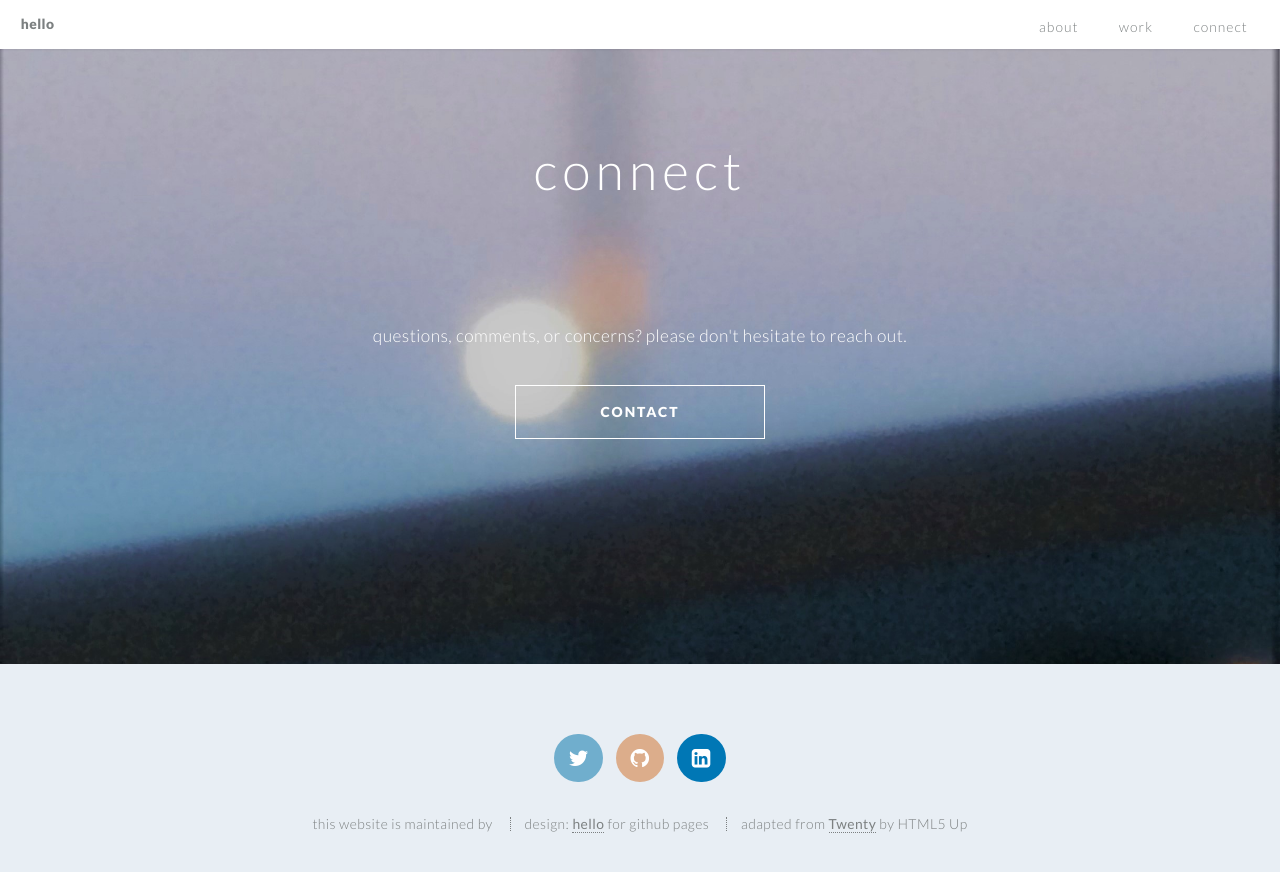
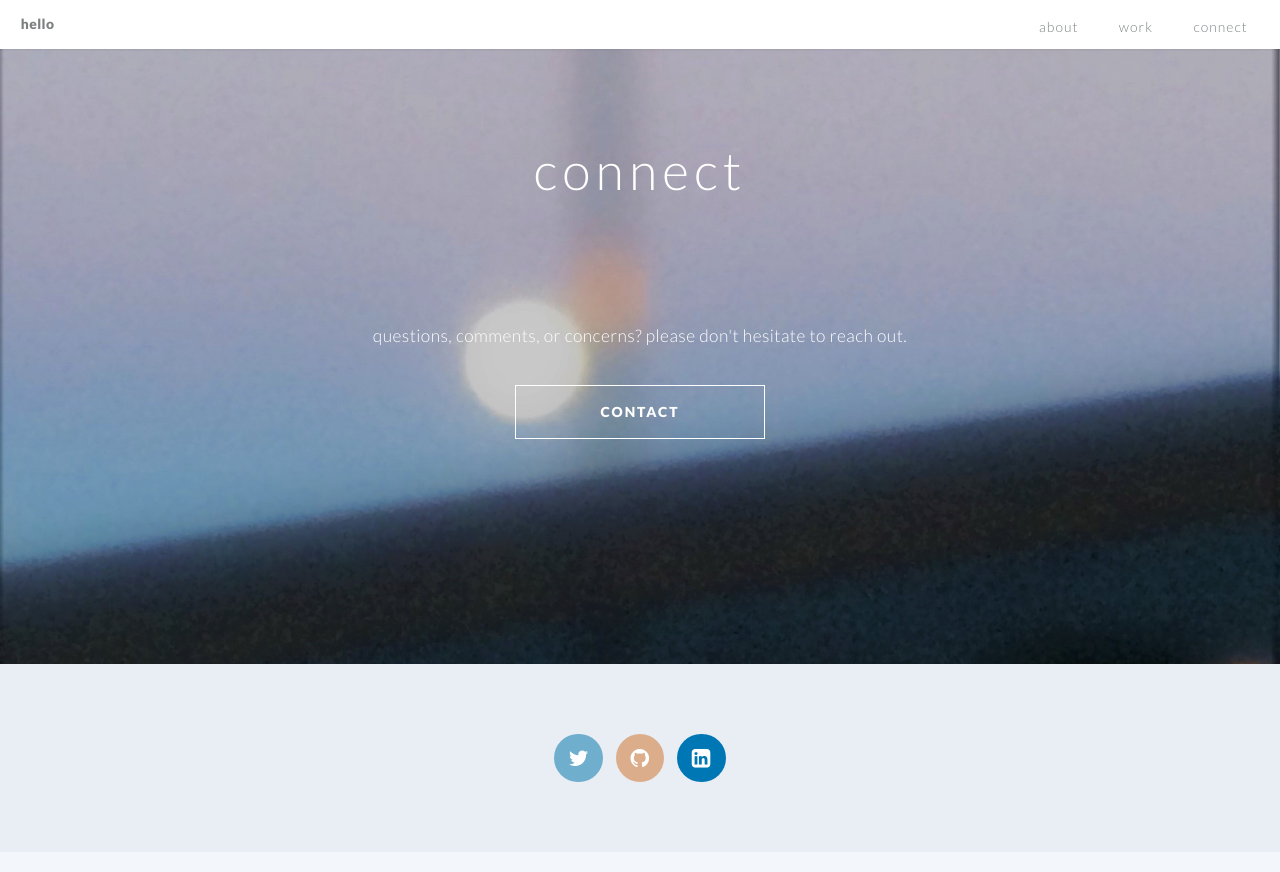
Before and after one commit to nehalislam/hellonehal, a Jekyll site: the page built from index.md, in a window 1280 px wide and 900 px high, scrolled down 5491 px. Shown: the top 872 px of the window. Built offline with Jekyll 4.4.1, drawn with Linux system fonts in a browser that asks for light colours.

Commit message:
Update hello-default.html

```diff
--- a/_layouts/hello-default.html
+++ b/_layouts/hello-default.html
@@ -189,11 +189,6 @@
             {% endif %}
         </ul>
 
-    <ul class="copyright">
-        <li>this website is maintained by {{ site.author}}</li>
-        <li>design: <a href="https://saragong.github.io/hello/"><strong>hello</strong></a> for github pages</li>
-        <li>adapted from <a href="https://html5up.net/twenty"><strong>Twenty</strong></a> by HTML5 Up</li>
-    </ul>
 
 </footer>
 
```
